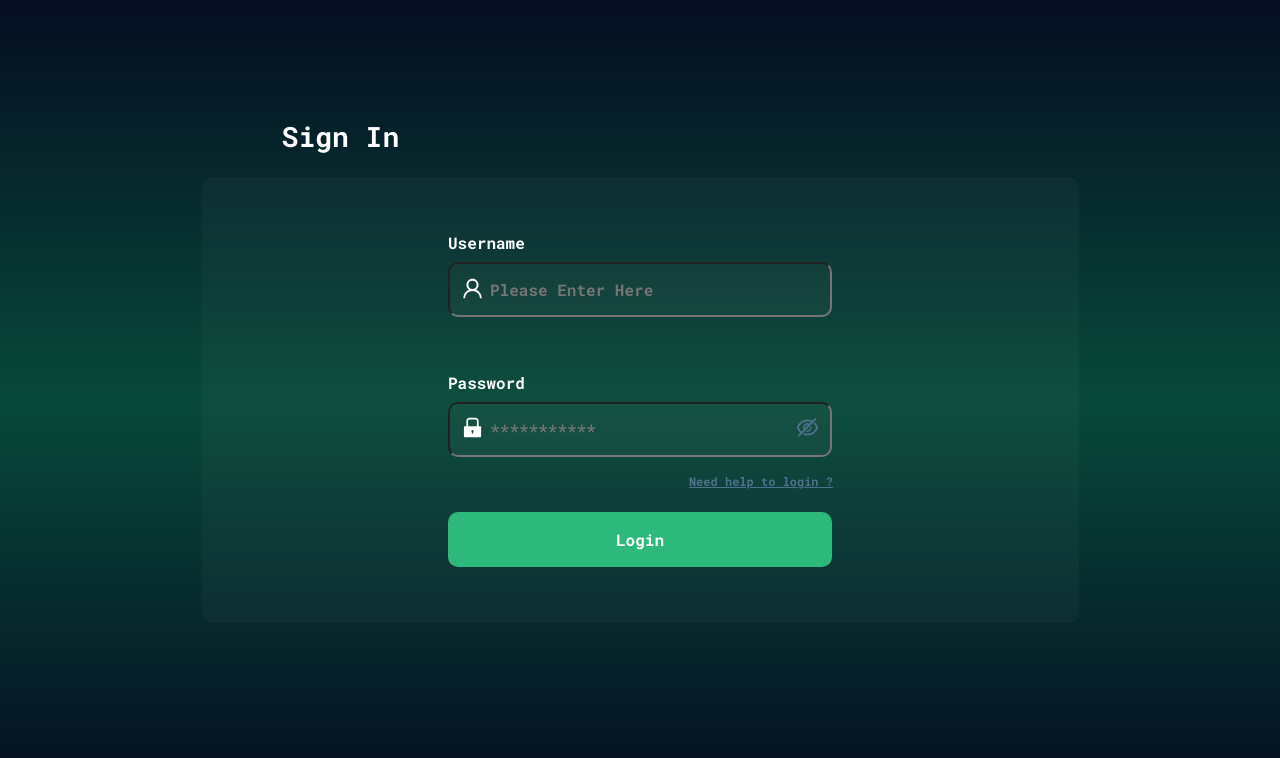
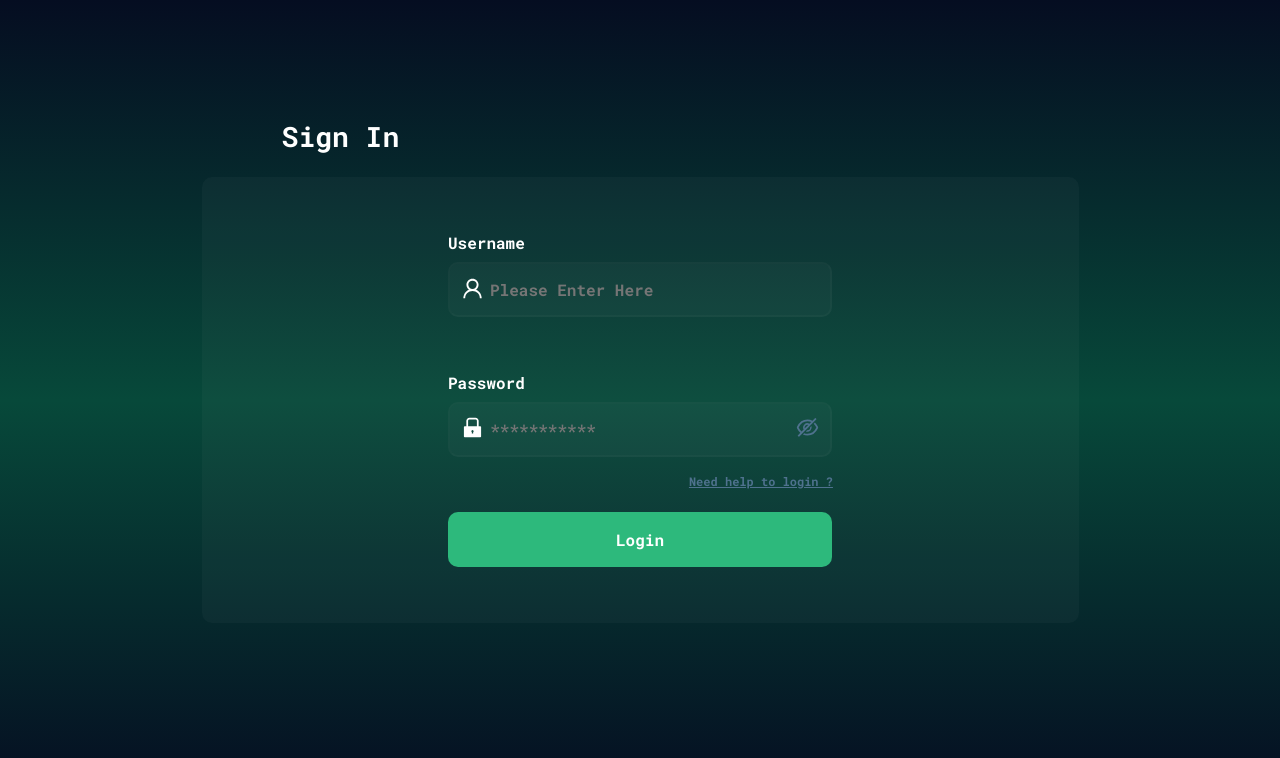
Before and after one commit to Ilyoshoja/codingbat-1, a React (Create React App) app: page /login in a window 1280 px wide. Shown: the top 758 px of the page. Built offline with nearby package versions, Linux system fonts and the light colour scheme.

Commit message:
border color

```diff
--- a/src/pages/login/login.scss
+++ b/src/pages/login/login.scss
@@ -100,8 +100,9 @@ body {
       input {
         width: 384px;
         height: 55px;
-        color: #4f728e;
+        color:white;
         background: rgba(217, 217, 217, 0.03);
+        border-color: rgba(217, 217, 217, 0.03);
         border-radius: 10px;
         padding: 0 40px;
         /* Inside auto layout */
```
